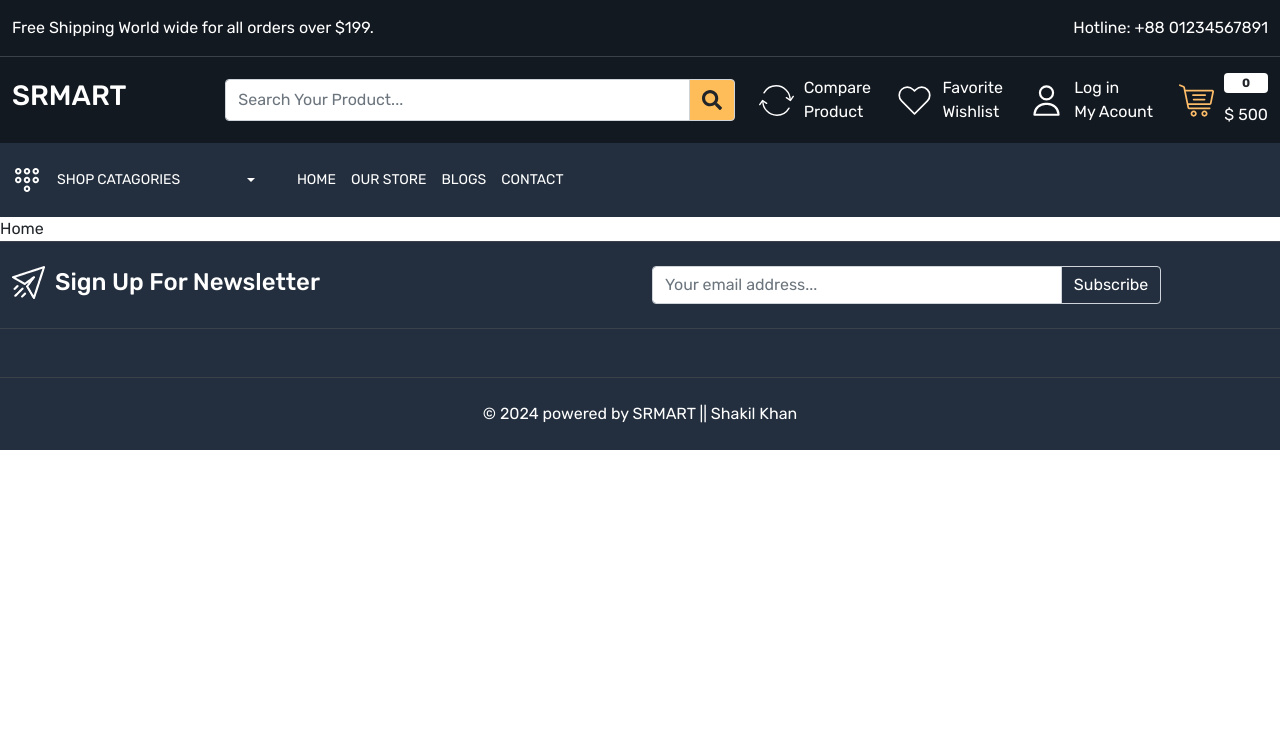
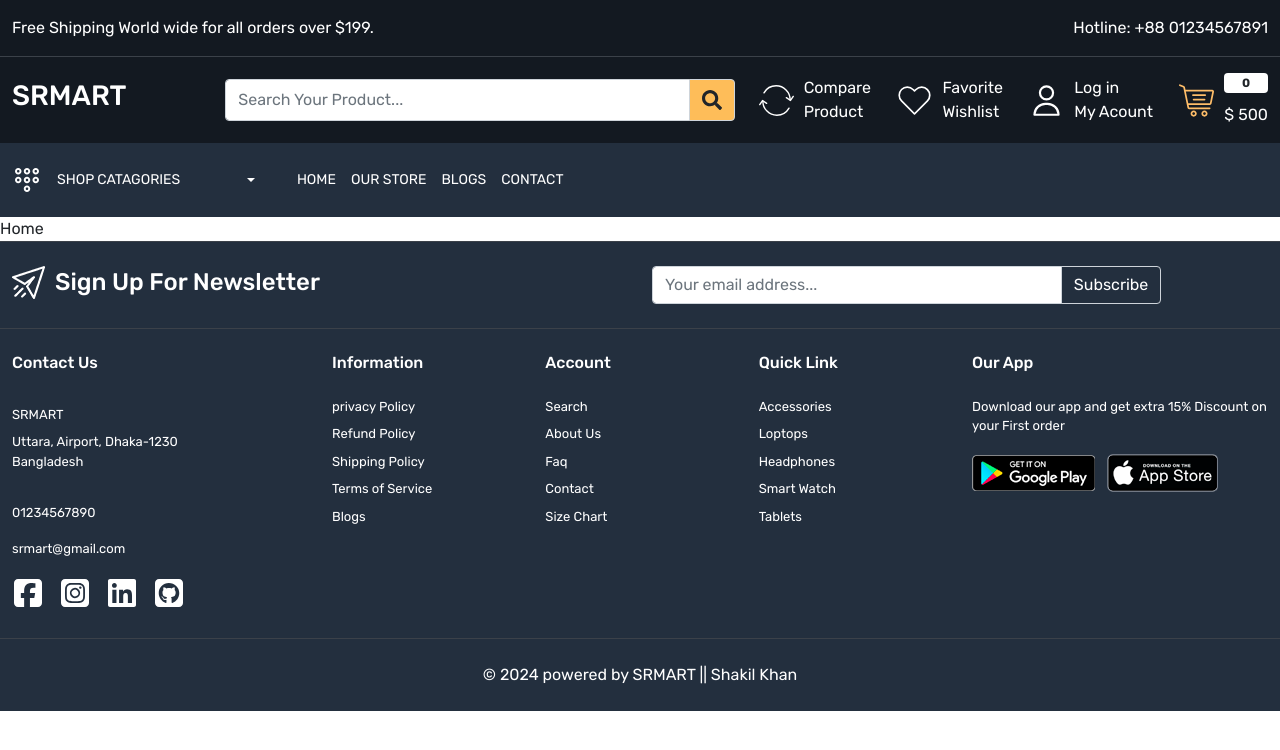
Before and after one commit to shakil88818/clone-e-commerce-site, a React (Vite) app: page / in a window 1280 px wide. Shown: the top 750 px of the page. Built offline with nearby package versions, Linux system fonts and the light colour scheme.

Commit message:
Footer Section Update

```diff
--- a/src/App.css
+++ b/src/App.css
@@ -30,6 +30,9 @@ a{
 }
 .gap-30{
     gap:30px;
+}
+.smallText{
+    font-size: 13px;
 }
 
 /* Header part */
--- a/src/components/Footer.jsx
+++ b/src/components/Footer.jsx
@@ -1,3 +1,6 @@
+import { Link } from "react-router-dom"
+
+import { FaSquareFacebook, FaSquareInstagram, FaLinkedin, FaSquareGithub } from "react-icons/fa6";
 
 
 
@@ -35,7 +38,86 @@ const Footer = () => {
 
       </footer>
 
-      <footer className="py-4"></footer>
+      <footer className="py-4">
+        <div className="container-xxl">
+          <div className="row">
+
+            <div className="col-3">
+            <h6 className="text-white pb-4">Contact Us</h6>
+              <div className="d-flex flex-column">
+                <Link className="text-white pb-2 mb-0 smallText">SRMART</Link>
+                <address className="text-white pb-3 smallText">
+                Uttara, Airport, Dhaka-1230 <br/> Bangladesh
+                </address>
+                <a href="tel:+88 01234567890" className="text-white pb-3 smallText">01234567890</a>
+                <a href="mailto:srmart@gmail.com" className="text-white smallText mb-0">srmart@gmail.com</a>
+
+                <div className="social-links d-flex align-items-center mt-2 gap-15">
+                  <a className="text-white fs-2" href="">
+                    <FaSquareFacebook />
+                  </a>
+                  <a className="text-white fs-2" href="">
+                    <FaSquareInstagram />
+                  </a>
+                  <a className="text-white fs-2" href="">
+                    <FaLinkedin />
+                  </a>
+                  <a className="text-white fs-2" href="">
+                    <FaSquareGithub />
+                  </a>
+                </div>
+              </div>
+            </div>
+
+            <div className="col-2">
+              <h6 className="text-white pb-3">Information</h6>
+              <div className="d-flex flex-column">
+                <Link to='' className="text-white pb-2 smallText">privacy Policy</Link>
+                <Link to='' className="text-white pb-2 smallText">Refund Policy</Link>
+                <Link to='' className="text-white pb-2 smallText">Shipping Policy</Link>
+                <Link to='' className="text-white pb-2 smallText">Terms of Service</Link>
+                <Link to='' className="text-white smallText mb-0">Blogs</Link>
+              </div>
+            </div>
+
+            <div className="col-2">
+            <h6 className="text-white pb-3">Account</h6>
+              <div className="d-flex flex-column">
+                <Link to='' className="text-white pb-2 smallText">Search</Link>
+                <Link to=''className="text-white pb-2 smallText">About Us</Link>
+                <Link to=''className="text-white pb-2 smallText">Faq</Link>
+                <Link to='' className="text-white pb-2 smallText">Contact</Link>
+                <Link to='' className="text-white smallText mb-0">Size Chart</Link>
+              </div>
+            </div>
+
+            <div className="col-2">
+            <h6 className="text-white pb-3">Quick Link</h6>
+              <div className="d-flex flex-column">
+                <Link to='' className="text-white pb-2 smallText">Accessories</Link>
+                <Link to='' className="text-white pb-2 smallText">Loptops</Link>
+                <Link to='' className="text-white pb-2 smallText">Headphones</Link>
+                <Link to='' className="text-white pb-2 smallText">Smart Watch</Link>
+                <Link to=''className="text-white smallText mb-0">Tablets</Link>
+              </div>
+            </div>
+
+            <div className="col-3">
+              <div>
+                <h6 className="text-white pb-3">Our App</h6>
+                <p className="text-white smallText">Download our app and get extra 15% Discount on your First order</p>
+
+                <div className="d-flex align-items-center gap-10">
+                  <Link><img src="/images/google-play.png" alt="google" /></Link>
+                  <Link><img src="/images/app-store.png" alt="app" /></Link>
+                </div>
+
+              </div>
+            </div>
+
+          </div>
+        </div>
+      </footer>
 
       <footer className="py-4">
         <div className="container-xxl">
```
Also changed, not shown: public/images/app-store.png (added), public/images/google-play.png (added).
